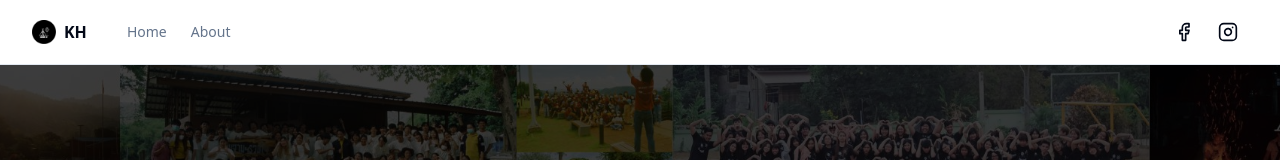
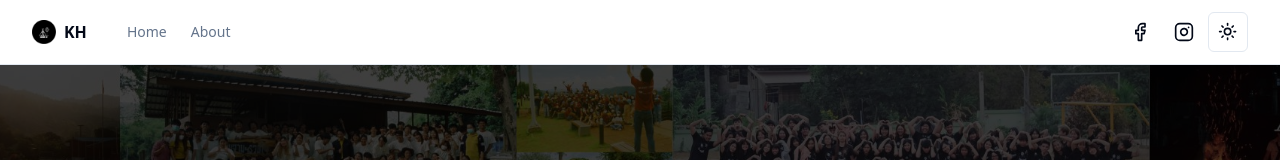
Before and after one commit to KH-Club/KHWebpage, a React (Vite) app: page /about in a window 1280 px wide. Shown: the top 160 px of the page. Built offline with nearby package versions, Linux system fonts and the light colour scheme.

Commit message:
Revert "[REMOVE] remove mode toggle"
This reverts commit 4ef65d548bc69e7c031aced86f756e9e6177cb97.

```diff
--- a/package.json
+++ b/package.json
@@ -15,6 +15,7 @@
 		"@radix-ui/react-slot": "^1.0.2",
 		"class-variance-authority": "^0.7.0",
 		"clsx": "^2.0.0",
+		"lucide-react": "^0.279.0",
 		"react": "^18.2.0",
 		"react-dom": "^18.2.0",
 		"react-router-dom": "^6.16.0",
--- /dev/null
+++ b/src/components/Header/mode-toggle.tsx
@@ -0,0 +1,36 @@
+import { Button } from "@/components/Header/ui/button"
+import {
+  DropdownMenu,
+  DropdownMenuContent,
+  DropdownMenuItem,
+  DropdownMenuTrigger,
+} from "@/components/Header/ui/dropdown-menu"
+import useTheme from "@/hooks/useSelectTheme"
+import { Moon, Sun } from "lucide-react"
+
+export function ModeToggle() {
+  const { setTheme } = useTheme()
+
+  return (
+    <DropdownMenu>
+      <DropdownMenuTrigger asChild>
+        <Button variant="outline" size="icon">
+          <Sun className="h-[1.2rem] w-[1.2rem] rotate-0 scale-100 transition-all dark:-rotate-90 dark:scale-0" />
+          <Moon className="absolute h-[1.2rem] w-[1.2rem] rotate-90 scale-0 transition-all dark:rotate-0 dark:scale-100" />
+          <span className="sr-only">Toggle theme</span>
+        </Button>
+      </DropdownMenuTrigger>
+      <DropdownMenuContent align="end">
+        <DropdownMenuItem onClick={() => setTheme("light")}>
+          Light
+        </DropdownMenuItem>
+        <DropdownMenuItem onClick={() => setTheme("dark")}>
+          Dark
+        </DropdownMenuItem>
+        <DropdownMenuItem onClick={() => setTheme("system")}>
+          System
+        </DropdownMenuItem>
+      </DropdownMenuContent>
+    </DropdownMenu>
+  )
+}
--- a/src/components/Header/site-header.tsx
+++ b/src/components/Header/site-header.tsx
@@ -1,5 +1,6 @@
 import { Icons } from "@/components/Header/icons"
 import { MainNav } from "@/components/Header/main-nav"
+import { ModeToggle } from "@/components/Header/mode-toggle"
 import { buttonVariants } from "@/components/Header/ui/button"
 import { siteConfig } from "@/config/site"
 import { Link } from "react-router-dom"
@@ -37,6 +38,7 @@
                 <span className="sr-only">Instagram</span>
               </div>
             </Link>
+            <ModeToggle />
           </nav>
         </div>
       </div>
```
Also changed, not shown: 1 other file (tests, documents, lock files or other folders).
